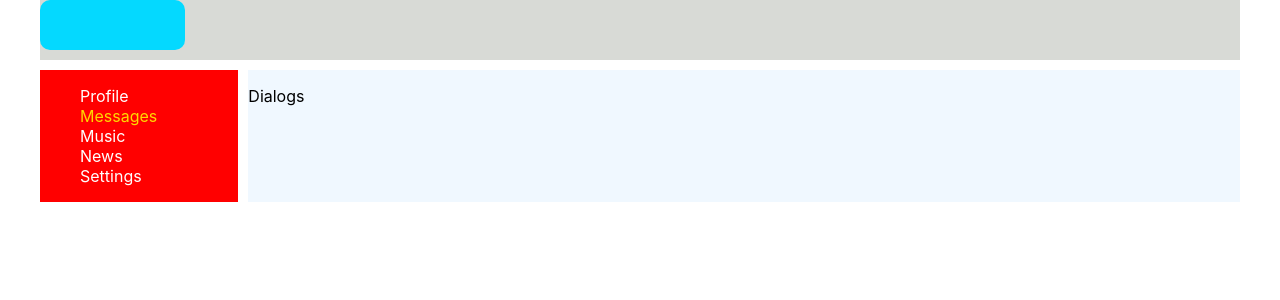
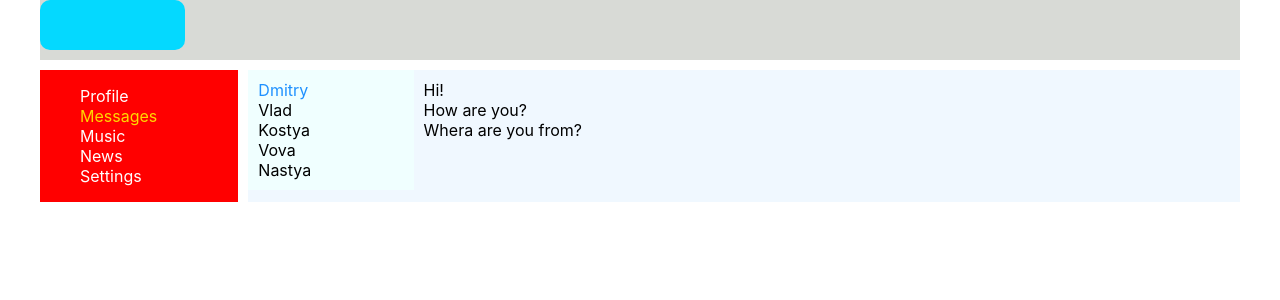
Before and after one commit to Mayday2020/React, a React (Create React App) app: page /dialogs in a window 1280 px wide. Shown: the top 300 px of the page. Built offline with nearby package versions, Linux system fonts and the light colour scheme.

Commit message:
'lesson21'

```diff
--- a/src/components/Dialogs/Dialogs.jsx
+++ b/src/components/Dialogs/Dialogs.jsx
@@ -2,8 +2,19 @@ import s from './Dialogs.module.css';
 
 const Dialogs = (props) => {
     return (
-        <div>
-            <p>Dialogs</p>
+        <div className={s.dialogs}>
+            <div className={s.dialogsItems}>
+                <div className={s.dialog + ' ' + s.active}>Dmitry</div>
+                <div className={s.dialog}>Vlad</div>
+                <div className={s.dialog}>Kostya</div>
+                <div className={s.dialog}>Vova</div>
+                <div className={s.dialog}>Nastya</div>
+            </div>
+            <div className={s.messages}>
+                <div className={s.message}>Hi!</div>
+                <div className={s.message}>How are you?</div>
+                <div className={s.message}>Whera are you from?</div>
+            </div>
         </div>
     )
 }
--- a/src/components/Dialogs/Dialogs.module.css
+++ b/src/components/Dialogs/Dialogs.module.css
@@ -0,0 +1,20 @@
+.dialogs {
+    display: grid;
+    grid-template-columns: 2fr 10fr;
+}
+.dialogsItems {
+    padding: 10px;
+    background-color: azure;
+}
+.active {
+    color: dodgerblue;
+}
+.dialog {
+
+}
+.messages {
+    padding: 10px;
+}
+.message {
+
+}
--- a/src/components/Profile/Profile.module.css
+++ b/src/components/Profile/Profile.module.css
@@ -1,6 +1,6 @@
 
   .content_img {
-    width: 100%;
+    width: 90%;
     height: 70px;
     border-radius: 5px;
     background-color:rgb(4, 217, 255);;
```
Also changed, not shown: 1 other file (tests, documents, lock files or other folders).
